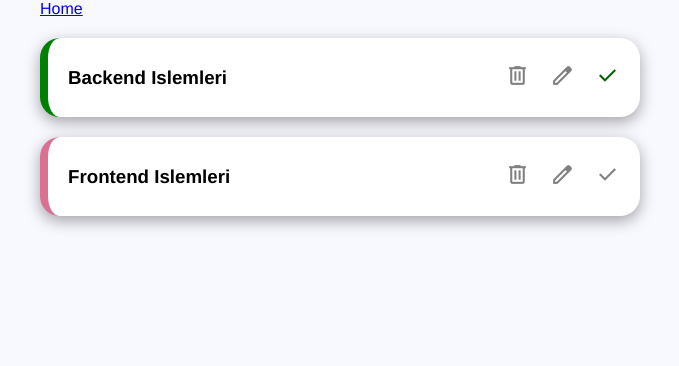
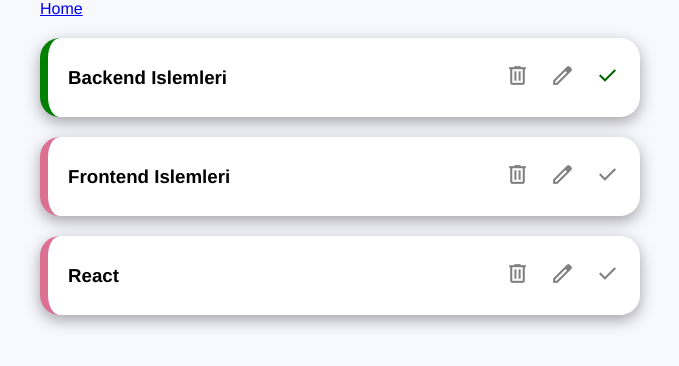
Before and after one commit to eflatuna/jira, a Vue app: page / in a window 1280 px wide. Shown: the top 366 px of the page, without its empty margins (300-979 px from the left). Built offline with nearby package versions, Linux system fonts and the light colour scheme; data requests are answered from the project's data file.

Commit message:
`Added new task data to db.json and updated AddTask.vue to include a new field and a POST request to create a new task.`

```diff
--- a/data/db.json
+++ b/data/db.json
@@ -11,6 +11,12 @@
       "details": "Vue js ile frontend islemleri",
       "complete": false,
       "id": "2"
+    },
+    {
+      "id": 20141,
+      "title": "React",
+      "details": "Redux",
+      "complete": false
     }
   ]
 }
--- a/src/views/AddTask.vue
+++ b/src/views/AddTask.vue
@@ -1,5 +1,5 @@
 <template>
-	<form>
+	<form @submit.prevent="handleSubmit()">
 		<label>Title</label>
 		<input type="text" v-model="title" required />
 		<label>Task Details</label>
@@ -14,7 +14,28 @@
 		return {
 			title: "",
 			details: "",
+			uri: "http://localhost:3000/tasks/",
 		};
+	},
+	methods: {
+		handleSubmit() {
+			let task = {
+				id: Math.floor(Math.random() * 100000),
+				title: this.title,
+				details: this.details,
+				complete: false,
+			};
+
+			fetch(this.uri, {
+				method: "POST",
+				headers: { "Content-Type": "application/json" },
+				body: JSON.stringify(task),
+			})
+				.then(() => {
+					this.$router.push("/");
+				})
+				.catch((err) => console.log(err.message));
+		},
 	},
 };
 </script>
@@ -36,7 +57,7 @@
 }
 input {
 	padding: 10px;
-	font-size: 16px;
+	font-size: 15px;
 	border: 1px solid #ddd;
 	border-radius: 4px;
 	width: 100%;
@@ -46,7 +67,7 @@
 }
 textarea {
 	padding: 10px;
-	font-size: 20px;
+	font-size: 15px;
 	border: 1px solid #ddd;
 	border-radius: 4px;
 	width: 100%;
```
